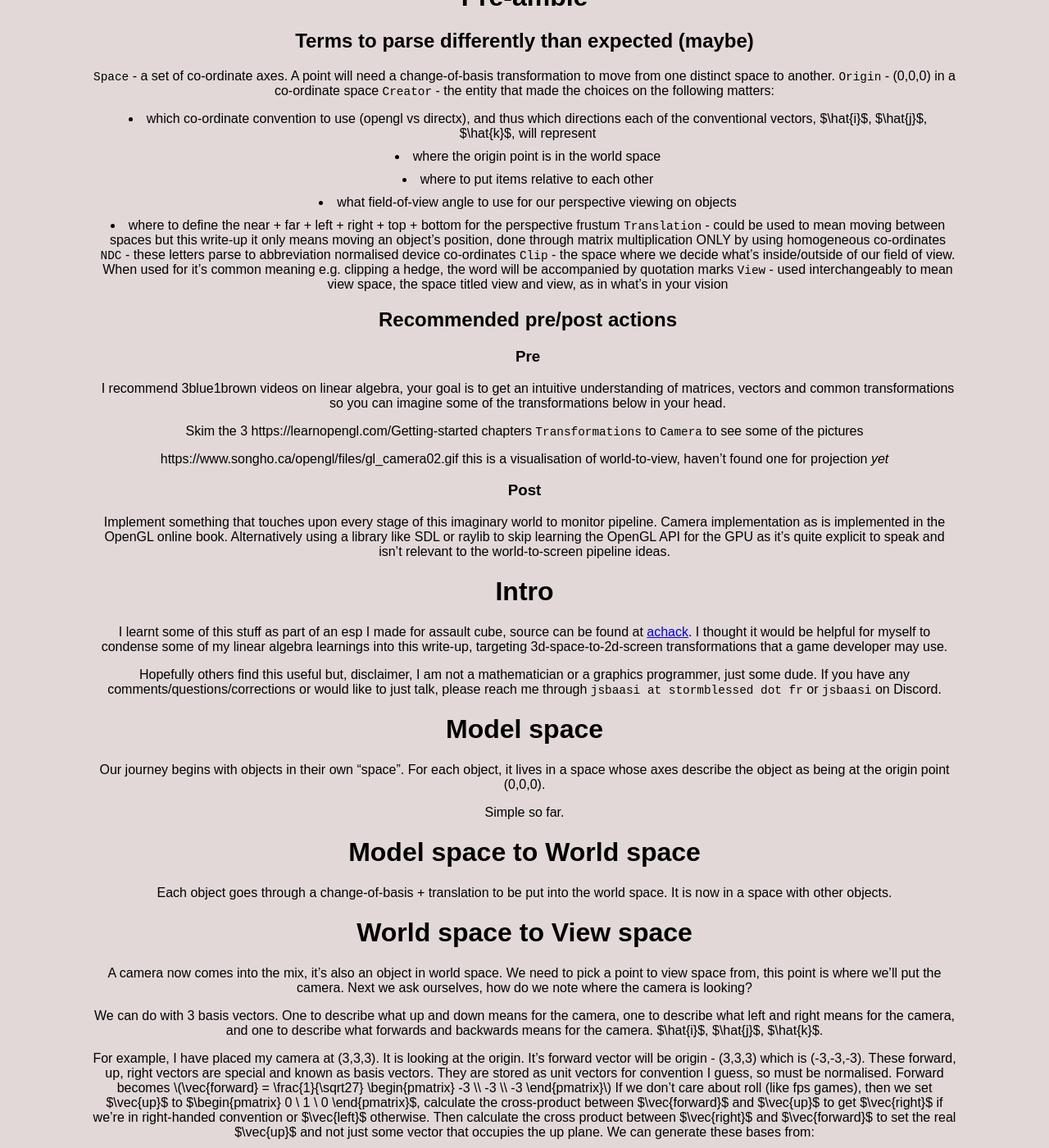
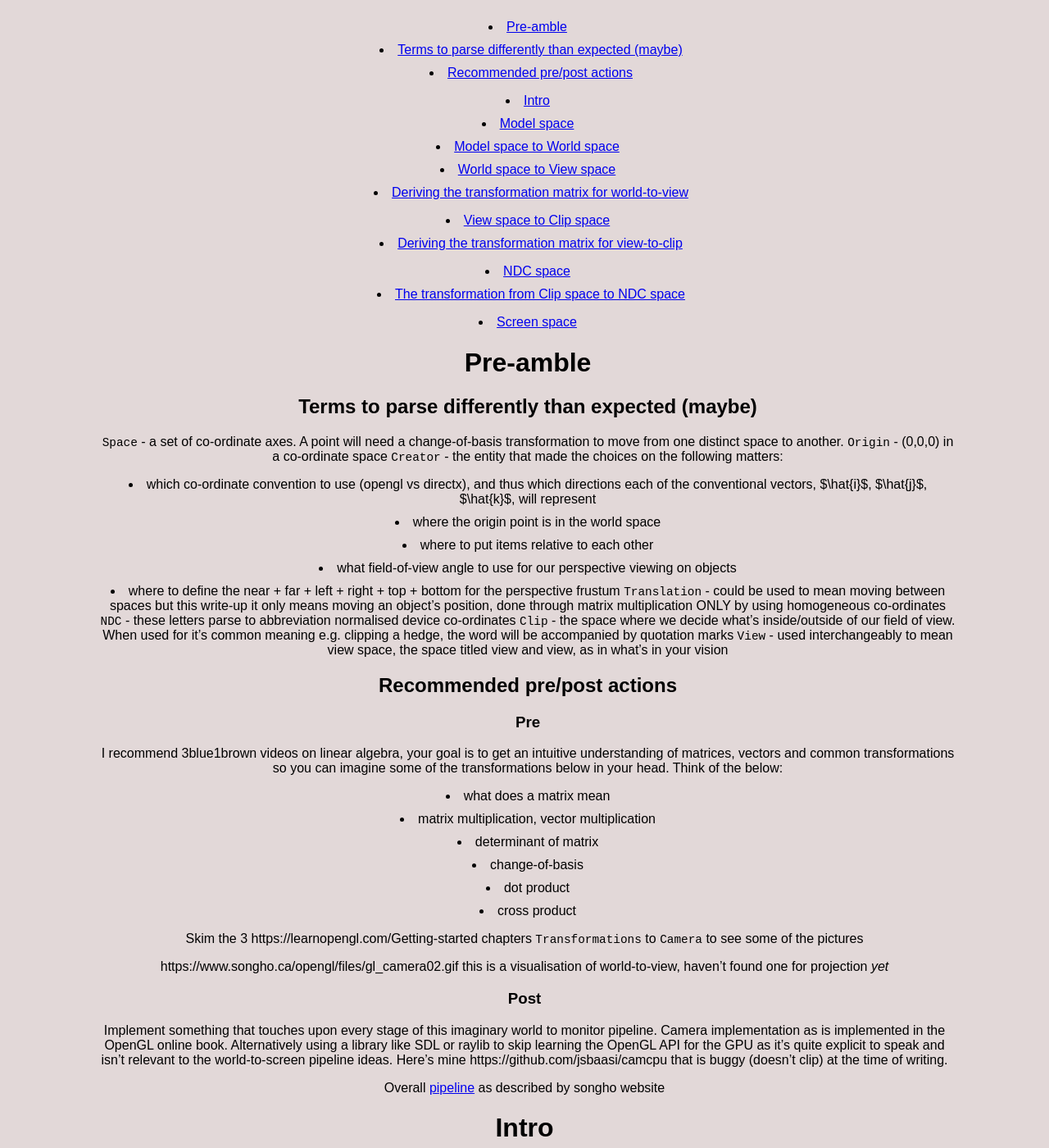
Before and after one commit to jsbaasi/jsbaasi.github.io, a Jekyll site: the page built from _posts/2026-03-29-world-to-screen.md, in a window 1280 px wide and 1400 px high, scrolled down 293 px. Shown: the whole window at 82% size. Built offline with Jekyll 4.4.1, drawn with Linux system fonts in a browser that asks for light colours; some of the changed text lies outside the part shown.

Commit message:
vault backup: 2026-04-26 20:45:33

```diff
--- a/_posts/2026-03-29-world-to-screen.md
+++ b/_posts/2026-03-29-world-to-screen.md
@@ -5,6 +5,20 @@ date:   2026-03-29 19:33:05 +0100
 categories: maths opengl graphics programming
 permalink: /world-to-screen/
 ---
+## Table of Contents
+- [Pre-amble](#pre-amble)
+  - [Terms to parse differently than expected (maybe)](#terms-to-parse-differently-than-expected-maybe)
+  - [Recommended pre/post actions](#recommended-prepost-actions)
+- [Intro](#intro)
+- [Model space](#model-space)
+- [Model space to World space](#model-space-to-world-space)
+- [World space to View space](#world-space-to-view-space)
+  - [Deriving the transformation matrix for world-to-view](#deriving-the-transformation-matrix-for-world-to-view)
+- [View space to Clip space](#view-space-to-clip-space)
+  - [Deriving the transformation matrix for view-to-clip](#deriving-the-transformation-matrix-for-view-to-clip)
+- [NDC space](#ndc-space)
+  - [The transformation from Clip space to NDC space](#no-need-to-derive-the-transformation-from-clip-space-to-ndc-space)
+- [Screen space](#screen-space)
 # Pre-amble
 ## Terms to parse differently than expected (maybe)
 `Space` - a set of co-ordinate axes. A point will need a change-of-basis transformation to move from one distinct space to another.
@@ -21,13 +35,21 @@ permalink: /world-to-screen/
 `View` - used interchangeably to mean view space, the space titled view and view, as in what's in your vision
 ## Recommended pre/post actions
 ### Pre
-I recommend 3blue1brown videos on linear algebra, your goal is to get an intuitive understanding of matrices, vectors and common transformations so you can imagine some of the transformations below in your head.
+I recommend 3blue1brown videos on linear algebra, your goal is to get an intuitive understanding of matrices, vectors and common transformations so you can imagine some of the transformations below in your head. Think of the below:
+- what does a matrix mean
+- matrix multiplication, vector multiplication
+- determinant of matrix
+- change-of-basis
+- dot product
+- cross product
 
 Skim the 3 https://learnopengl.com/Getting-started chapters `Transformations` to `Camera` to see some of the pictures
 
 https://www.songho.ca/opengl/files/gl_camera02.gif this is a visualisation of world-to-view, haven't found one for projection _yet_
 ### Post
-Implement something that touches upon every stage of this imaginary world to monitor pipeline. Camera implementation as is implemented in the OpenGL online book. Alternatively using a library like SDL or raylib to skip learning the OpenGL API for the GPU as it's quite explicit to speak and isn't relevant to the world-to-screen pipeline ideas.
+Implement something that touches upon every stage of this imaginary world to monitor pipeline. Camera implementation as is implemented in the OpenGL online book. Alternatively using a library like SDL or raylib to skip learning the OpenGL API for the GPU as it's quite explicit to speak and isn't relevant to the world-to-screen pipeline ideas. Here's mine https://github.com/jsbaasi/camcpu that is buggy (doesn't clip) at the time of writing.
+
+Overall [pipeline][OpenGL-transform] as described by songho website
 # Intro
 I learnt some of this stuff as part of an esp I made for assault cube, source can be found at [achack](https://github.com/jsbaasi/achack). I thought it would be helpful for myself to condense some of my linear algebra learnings into this write-up, targeting 3d-space-to-2d-screen transformations that a game developer may use.
 
@@ -88,14 +110,14 @@ This one is a bit trickier but we can arrive to the optimised version that every
 - $z$ is needed for deciding what order the objects are seen in e.g. which object is at the front so all objects that are obscured by it don't need to be drawn, saving time in our draw loop && for perspective divide, so if we want to do this in one operation we need to save the $z$ value somehow
 - We use this row of the transformation to save the z value for the perspective divide later. So this final row is just $0,0,1,0$
 I recommend thinking through the above motivations and then looking at this [derivation](https://www.songho.ca/opengl/gl_projectionmatrix.html) of the projection matrices (orthogonal and perspective)
-# NDC space
+# Clip space to NDC space
 Normalised device co-ordinates. By being here we have carried forward all the above transformations to our objects that make them look 2d down the forward axis. Being normalised means we're understandable by all hardware/graphics APIs, so we can pass off our work to a library at this point but as we've come so far we might as well make the next jump to screen space and decide where exactly to draw the pixel.
 ## (no need to derive) the transformation from Clip space to NDC space
 View > clip > NDC transformations are setup so we just perspective divide at this point and narrow to 3-dimensions if we want to stay.  Huge commitment
 # Screen space
 Great, we made it.
 ## transformation from NDC space to Screen space
-
+- It's a range map from `[-1,1]` to e.g. `[0,799]` if you have 800 pixel width/height. Do this for both $x$ and $y$.
 
 
 
@@ -151,8 +173,8 @@ view space > projection matrix multiplication > clip space > de-homogonize > ndc
 
 projection matrix + w divide sends each 3d point to the 2d location where the ray from that 3d point to the camera origin crosses a plane perpendicular to the view axis (-z in the case of opengl) then rescales to ndc (-1, 1)
 
-# row-major vs column-major
-column-major (opengl and vulkan default) is better for shaders and row-major (directx default) is better for cpu cache line apparently
+# Row-major vs Column-major
+Column-major (opengl and vulkan default) is better for shaders and row-major (directx default) is better for cpu cache line apparently
 
 $$
 \begin{vmatrix}
@@ -174,8 +196,8 @@ OR keeping the rows contiguous
 $$
 a,b,c,d || e,f,g,h || i,j,k,l || m,n,o,p
 $$
-glm maths library mimics glsl vec/matrix maths, [some info here](https://www.c-jump.com/bcc/common/Talk3/Math/GLM/GLM.html) and thus the api for manipulating objects is column major, e.g. mat\[0]\[3] is the same as mat.first_column.w
+glm maths library mimics glsl vec/matrix maths, [some info here](https://www.c-jump.com/bcc/common/Talk3/Math/GLM/GLM.html) and thus the api for manipulating objects is column major, e.g. mat\[0]\[3] is the same as my_matrix.first_column.w_component
 
-Good resource on the overall OpenGL [pipeline][OpenGL-transform]
+Good resource on the overall OpenGL
 
 [OpenGL-transform]: https://www.songho.ca/opengl/gl_transform.html
```
